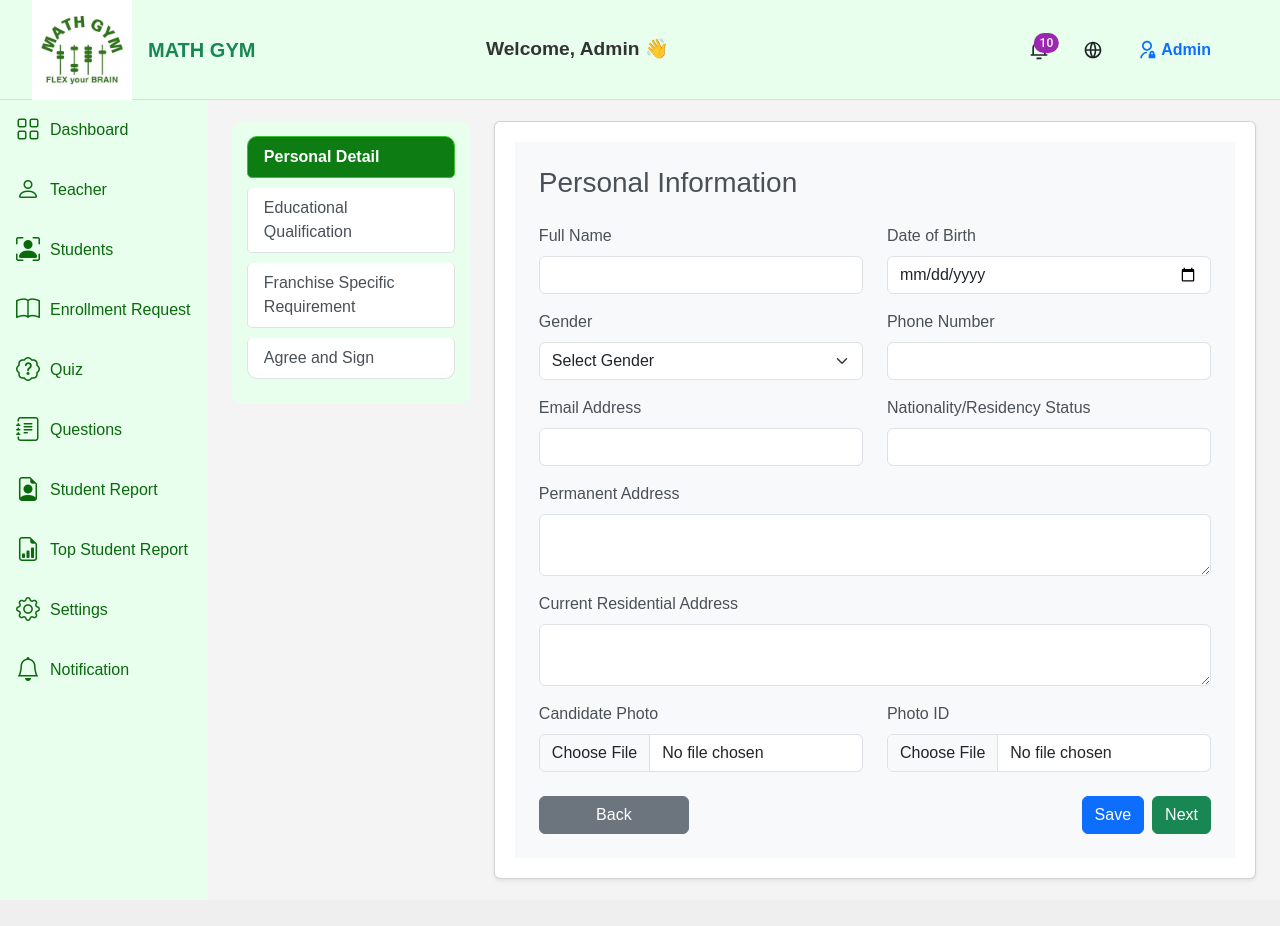
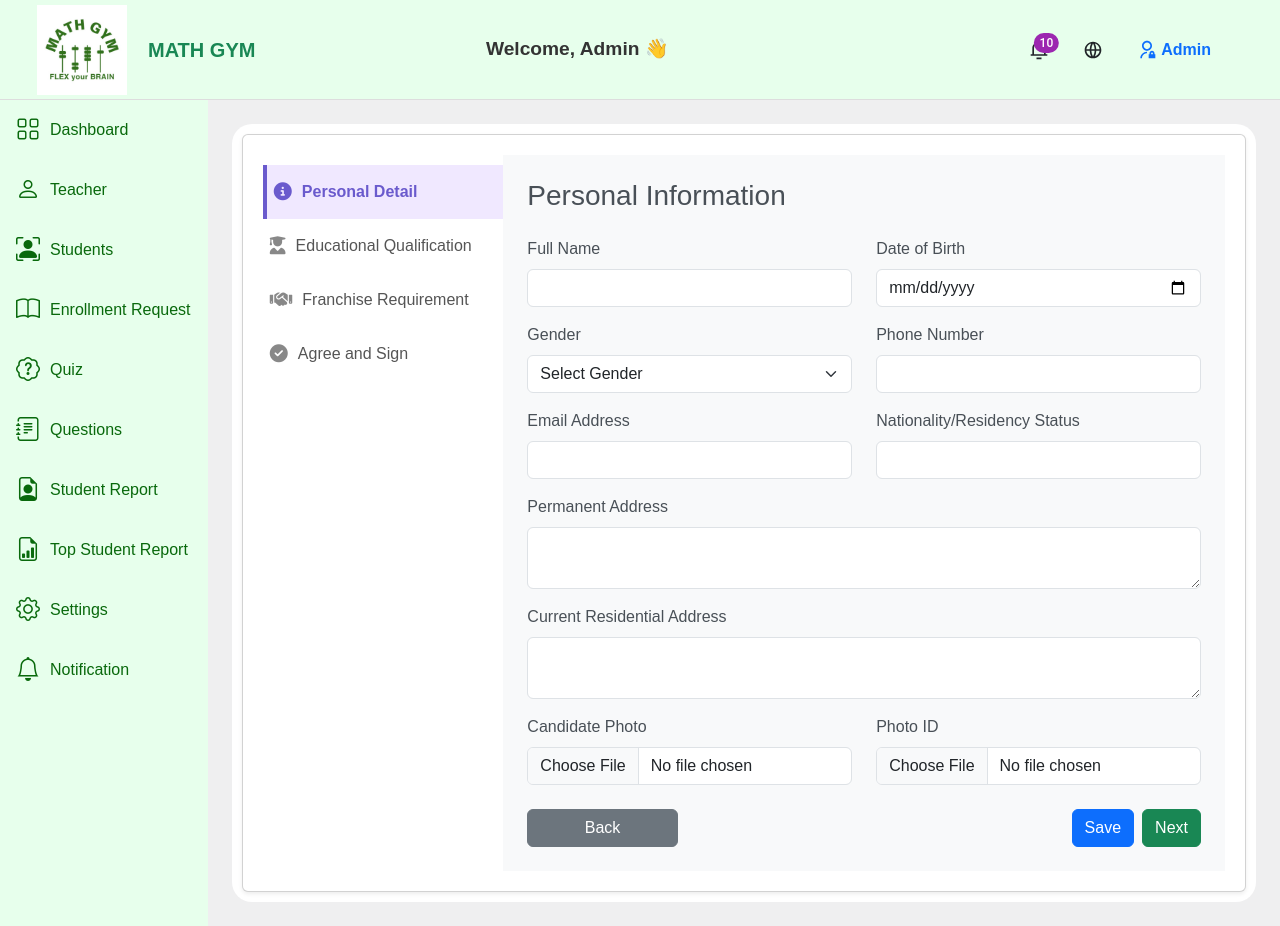
Before and after one commit to tech-ao/Quiz, a React (Create React App) app: page /addTeacher in a window 1280 px wide. Before the commit the page ends 900 px from the top, so only its background shows below. Built offline with nearby package versions, Linux system fonts and the light colour scheme.

Commit message:
Adminlogin And addteacher css Changes

```diff
--- a/package.json
+++ b/package.json
@@ -5,6 +5,7 @@
   "dependencies": {
     "@emotion/react": "^11.14.0",
     "@emotion/styled": "^11.14.0",
+    "@fortawesome/fontawesome-free": "^6.7.2",
     "@mui/material": "^6.2.0",
     "@testing-library/jest-dom": "^5.17.0",
     "@testing-library/react": "^13.4.0",
--- a/src/Components/Admin/AdminDashboard.js
+++ b/src/Components/Admin/AdminDashboard.js
@@ -37,7 +37,7 @@ function AdminDashboard() {
                     { label: "Fun 'N' Learn", count: "0", color: "orange", icon: "🎓" },
                   ].map((item, index) => (
                     <Col md={6} sm={6} xs={12} key={index} className="mb-4">
-                      <Card className={`dashboard-card shadow-sm`}>
+                      <Card className="dashboard-card shadow-sm">
                         <div
                           style={{
                             display: "flex",
--- a/src/Components/Admin/adminDashboard.css
+++ b/src/Components/Admin/adminDashboard.css
@@ -7,8 +7,8 @@
 /* Dashboard Cards */
 .dashboard-card {
   border: none;
-  width: 380px !important;
-  height: 150px !important;
+  /* width: 380px !important;
+  height: 150px !important; */
   border-radius: 10px;
   position: relative;
   padding: 20px;
--- a/src/Components/Admin/adminHeader.css
+++ b/src/Components/Admin/adminHeader.css
@@ -46,6 +46,10 @@
   transition: background-color 0.2s ease;
 }
 
+img.logo1.me-2 {
+  padding: 5px;
+}
+
 .menu-item:hover {
   background-color: #f8f8f8;
 }
--- a/src/Components/Admin/adminLogin.css
+++ b/src/Components/Admin/adminLogin.css
@@ -11,6 +11,7 @@
   .login-card {
     max-width: 400px; /* Maximum width for larger screens */
     padding: 2rem;
+    width: 450px;
     background-color: #fff;
     border-radius: 8px;
     box-shadow: 0 4px 6px rgba(0, 0, 0, 0.1);
--- a/src/Components/Teacher/AddTeacher.css
+++ b/src/Components/Teacher/AddTeacher.css
@@ -1,27 +1,64 @@
-/* Sidebar Customization */
+/* Sidebar Container */
 .custom-sidebar {
-    background-color: #e7ffec; /* Light background color */
-    border-radius: 10px;
-    padding: 15px;
+  background-color: #fff;
+  border-radius: 12px;
+  /* box-shadow: 0 2px 10px rgba(0, 0, 0, 0.1); */
+  width: 250px; /* Fixed sidebar width */
+  padding: 10px 0; /* Space inside sidebar */
 }
 
+/* Sidebar Buttons */
 .custom-tab {
-    margin-bottom: 10px;
-    border: 1px solid #dee2e6;
-    border-radius: 5px;
-    color: #495057;
-    background-color: #ffffff;
-    transition: all 0.3s ease;
+  display: flex; /* Flex layout for icon and text */
+  align-items: center;
+  justify-content: flex-start;
+  padding: 15px 7px; /* Vertical and horizontal padding */
+  font-size: 16px; /* Adjust text size */
+  color: #555; /* Default text color */
+  border: none; /* Remove borders */
+  background: transparent;
+  width: 100%;
+  text-align: left;
+  transition: background-color 0.3s ease;
 }
 
-  .custom-tab:hover {
-    background-color: #e9ecef;
-    color: #212529;
+.custom-tab i {
+  margin-right: 10px; /* Space between icon and text */
+  color: #888; /* Default icon color */
+  font-size: 18px; /* Adjust icon size */
 }
 
+/* Hover Effect */
+.custom-tab:hover {
+  background-color: #ede7e7;
+  color: #6c6868ed;
+}
+
+.custom-tab:hover i {
+  color: #6c6868ed; /* Icon color on hover */
+}
+
+/* Active Tab */
 .custom-tab-active {
-    background-color: #0d7c12;
-    color: #ffffff;
+  background-color: #f0e8ff; /* Light purple for active tab */
+  color: #6a5acd; /* Purple text */
   font-weight: bold;
-    border: 1px solid #3fbe2e;
+  border-left: 4px solid #6a5acd; /* Highlight active tab */
 }
+
+.custom-tab-active i {
+  color: #6a5acd; /* Icon color for active tab */
+}
+
+
+@media (min-width: 1024px) and (max-width: 1440px) {
+  /* Styles for laptop screens only */
+  .card-body.custom-card {
+    display: flex;
+  }
+}
+
+
+.col-md-9 {
+  width: 100%;
+}
--- a/src/Components/Teacher/AddTeacher.js
+++ b/src/Components/Teacher/AddTeacher.js
@@ -10,23 +10,25 @@ import AgreeAndSign from './AgreeandSing';
 import FranchiseRequirementsForm from './Franchies';
 import LegalComplianceForm from './LegalCompliance';
 import ReferencesAndResumeForm from './Reference';
+import '@fortawesome/fontawesome-free/css/all.min.css';
 
 const AddTeacher = () => {
   const [activeTab, setActiveTab] = useState('personalDetails');
   const [preferredCountry, setPreferredCountry] = useState('India');
 
   const tabs = [
-    { id: 'personalDetails', title: 'Personal Detail' },
-    { id: 'education', title: 'Educational Qualification' },
-    { id: 'franchies', title: 'Franchise Specific Requirement' },
+    { id: 'personalDetails', title: 'Personal Detail', icon: 'fas fa-info-circle' },
+    { id: 'education', title: 'Educational Qualification', icon: 'fas fa-user-graduate' },
+    { id: 'franchies', title: 'Franchise Requirement', icon: 'fas fa-handshake' },
     ...(preferredCountry === 'Other'
       ? [
-          { id: 'legalcompliance', title: 'Legal and Compliance' },
-          { id: 'reference', title: 'References And Resume' },
+        { id: 'legalcompliance', title: 'Legal and Compliance', icon: 'fas fa-balance-scale' },
+        { id: 'reference', title: 'References And Resume', icon: 'fas fa-file-alt' },
       ]
       : []),
-    { id: 'agreeSign', title: 'Agree and Sign' },
+    { id: 'agreeSign', title: 'Agree and Sign', icon: 'fas fa-check-circle' },
   ];
+
 
   const renderContent = () => {
     switch (activeTab) {
@@ -52,25 +54,32 @@ const AddTeacher = () => {
       <AdminHeader />
       <div className="d-flex">
         <Sidebar />
-        <Container fluid className="p-4 maincontainerbg min-vh-100">
+
+        <Container className="main-container p-4 min-vh-100">
+          <div className="sub-container">
             <div className="row">
               {/* Sidebar Tabs */}
+
+              <div className="col-md-9">
+                <div className="card shadow-sm">
+                  <div className="card-body custom-card">
                     <div className="col-md-3">
-              <div className="list-group custom-sidebar">
+                      <div className="custom-sidebar">
                         {tabs.map((tab) => (
                           <button
                             key={tab.id}
-                    className={`list-group-item list-group-item-action custom-tab ${activeTab === tab.id ? 'custom-tab-active' : ''}`}
+                            className={`custom-tab ${activeTab === tab.id ? 'custom-tab-active' : ''}`}
                             onClick={() => setActiveTab(tab.id)}
                           >
-                    {tab.title}
+                            <i className={`${tab.icon}`}></i>
+                            <span>{tab.title}</span>
                           </button>
                         ))}
                       </div>
+
                     </div>
-            <div className="col-md-9">
-              <div className="card shadow-sm">
-                <div className="card-body custom-card">{renderContent()}</div>
+                    {renderContent()}</div>
+                </div>
               </div>
             </div>
           </div>
--- a/src/Components/Teacher/ListTeacher.js
+++ b/src/Components/Teacher/ListTeacher.js
@@ -9,6 +9,10 @@ import ViewTeacher from '../ViewTeacher';
 import { useNavigate } from "react-router-dom";
 
 const ListTeacher = ({ Teachers = [] }) => {
+
+  const [isSidebarVisible, setIsSidebarVisible] = useState(true);
+  const toggleSidebar = () => setIsSidebarVisible((prev) => !prev);
+
   const [searchTerm, setSearchTerm] = useState('');
   const [currentPage, setCurrentPage] = useState(0);
   const [showEditTeacher, setShowEditTeacher] = useState(false);
@@ -56,10 +60,10 @@ const ListTeacher = ({ Teachers = [] }) => {
 
   return (
     <div>
-      <AdminHeader />
+      <AdminHeader toggleSidebar={toggleSidebar} />
       <div className="d-flex">
-        <Sidebar />
-        <Container fluid className="p-4 maincontainerbg min-vh-100">
+        {isSidebarVisible && <Sidebar />}
+        <Container className="main-container p-4 min-vh-100">
           <div className="sub-container">
             <Row className="align-items-center mb-4">
               <Col md={6}>
@@ -78,7 +82,7 @@ const ListTeacher = ({ Teachers = [] }) => {
                 </InputGroup>
               </Col>
               <Col md={6} className="d-flex justify-content-end gap-3">
-              <Button variant="outline-secondary"  onClick={() => navigate('/addTeacher')}>
+                <Button variant="outline-secondary" onClick={() => navigate('/addTeacher')}>
                   Add Teacher
                 </Button>
 
@@ -98,9 +102,9 @@ const ListTeacher = ({ Teachers = [] }) => {
                 </thead>
                 <tbody>
                   {currentTeachers.length > 0 ? (
-                  currentTeachers.map((Teacher , index) => (
+                    currentTeachers.map((Teacher, index) => (
                       <tr key={Teacher.id}>
-                      <td>{index+1}</td>
+                        <td>{index + 1}</td>
                         <td>{Teacher.username}</td>
                         <td>{Teacher.email}</td>
                         <td>{Teacher.dob || 'N/A'}</td>
@@ -161,7 +165,7 @@ const ListTeacher = ({ Teachers = [] }) => {
         </Container>
 
         <EditTeacher show={showEditTeacher} onClose={handleCloseEditTeacher} />
-        <ViewTeacher  show={showViewTeacher} onClose={() => setShowViewTeacher(false)}   TeacherData={TeacherData} />
+        <ViewTeacher show={showViewTeacher} onClose={() => setShowViewTeacher(false)} TeacherData={TeacherData} />
       </div>
     </div>
   );
```
Also changed, not shown: 1 other file (tests, documents, lock files or other folders). Lines whose indentation alone changed are shown as unchanged.
